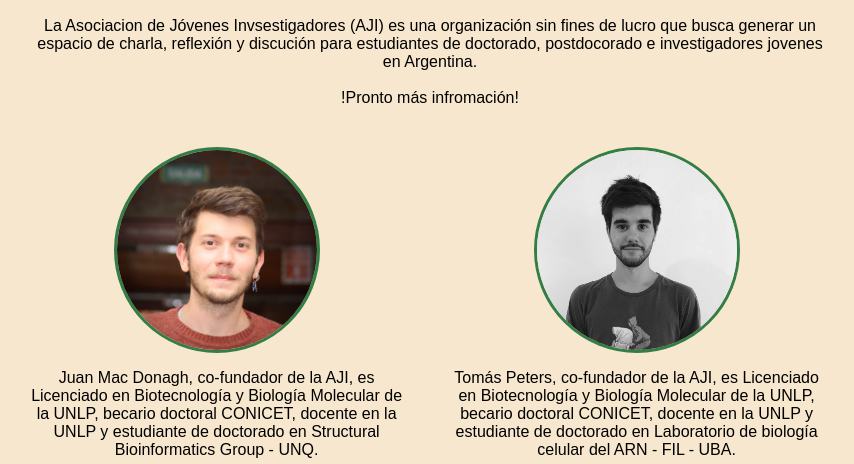
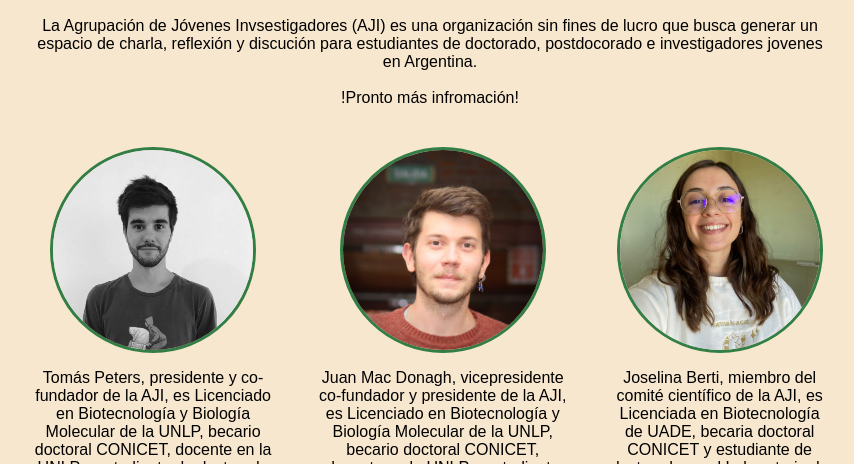
Before and after one commit to jovenesinvestigadoresaji/AJI-WEB, a plain HTML site: page index.html in a window 1280 px wide. Shown: the part 336-800 px from the top of the page, without its empty margins (210-1064 px from the left). Drawn offline with Linux system fonts and the light colour scheme.

Commit message:
new member
new member

```diff
--- a/index.html
+++ b/index.html
@@ -72,7 +72,7 @@
 
 
         <p class="description">
-            La Asociacion de Jóvenes Invsestigadores (AJI) es una organización sin fines de lucro que busca generar un espacio de charla, reflexión y discución para
+            La Agrupación de Jóvenes Invsestigadores (AJI) es una organización sin fines de lucro que busca generar un espacio de charla, reflexión y discución para
             estudiantes de doctorado, postdocorado e investigadores jovenes en Argentina.
             <br>
             <br>
@@ -80,15 +80,22 @@
         </p>
 
     <div class="photos">
+
+        <div class="photo-wrapper">
+          <img class="photo" src="tpeters.jpeg" alt="Photo 2">
+          <p class="description">Tomás Peters, presidente y co-fundador de la AJI, es Licenciado en Biotecnología y Biología Molecular de la UNLP,  becario doctoral CONICET, docente en la UNLP y estudiante de doctorado en Laboratorio de biología celular del ARN - FIL - UBA.</p>
+      </div>
+
         <div class="photo-wrapper">
             <img class="photo" src="jmacdonagh.jpg" alt="Photo 1">
-            <p class="description">Juan Mac Donagh, co-fundador de la AJI, es Licenciado en Biotecnología y Biología Molecular de la UNLP, becario doctoral CONICET, docente en la UNLP y estudiante de doctorado en Structural Bioinformatics Group - UNQ.</p>
+            <p class="description">Juan Mac Donagh, vicepresidente co-fundador y presidente de la AJI, es Licenciado en Biotecnología y Biología Molecular de la UNLP, becario doctoral CONICET, docente en la UNLP y estudiante de doctorado en Structural Bioinformatics Group - UNQ.</p>
         </div>
 
         <div class="photo-wrapper">
-            <img class="photo" src="tpeters.jpeg" alt="Photo 2">
-            <p class="description">Tomás Peters, co-fundador de la AJI, es Licenciado en Biotecnología y Biología Molecular de la UNLP,  becario doctoral CONICET, docente en la UNLP y estudiante de doctorado en Laboratorio de biología celular del ARN - FIL - UBA.</p>
-        </div>
+          <img class="photo" src="Joselina.jpeg" alt="Photo 3">
+          <p class="description">Joselina Berti, miembro del comité científico de la AJI, es Licenciada en Biotecnología de UADE, becaria doctoral CONICET y estudiante de doctorado en el Laboratorio de Genética del Desarrollo Neural FIL - FCEN UBA.</p>
+      </div>
+
       </div>
 
       <p class="contact">
```
Also changed, not shown: Joselina.jpeg (added).
